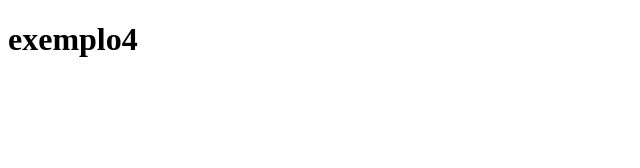
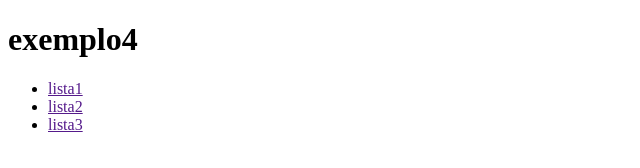
Before and after one commit to BernardoMonnerat/exemplo4, a plain HTML site: page index.html in a window 1280 px wide. Shown: the whole page, without its empty margins (0-640 px from the left). Drawn offline with Linux system fonts and the light colour scheme.

Commit message:
adicionando nav

```diff
--- a/index.html
+++ b/index.html
@@ -8,6 +8,13 @@
 <body>
     <header>
         <h1>exemplo4</h1>
+        <nav>
+            <ul>
+                <li><a href="">lista1</a></li>
+                <li><a href="">lista2</a></li>
+                <li><a href="">lista3</a></li>
+            </ul>
+        </nav>
     </header>
 </body>
 </html>
```
